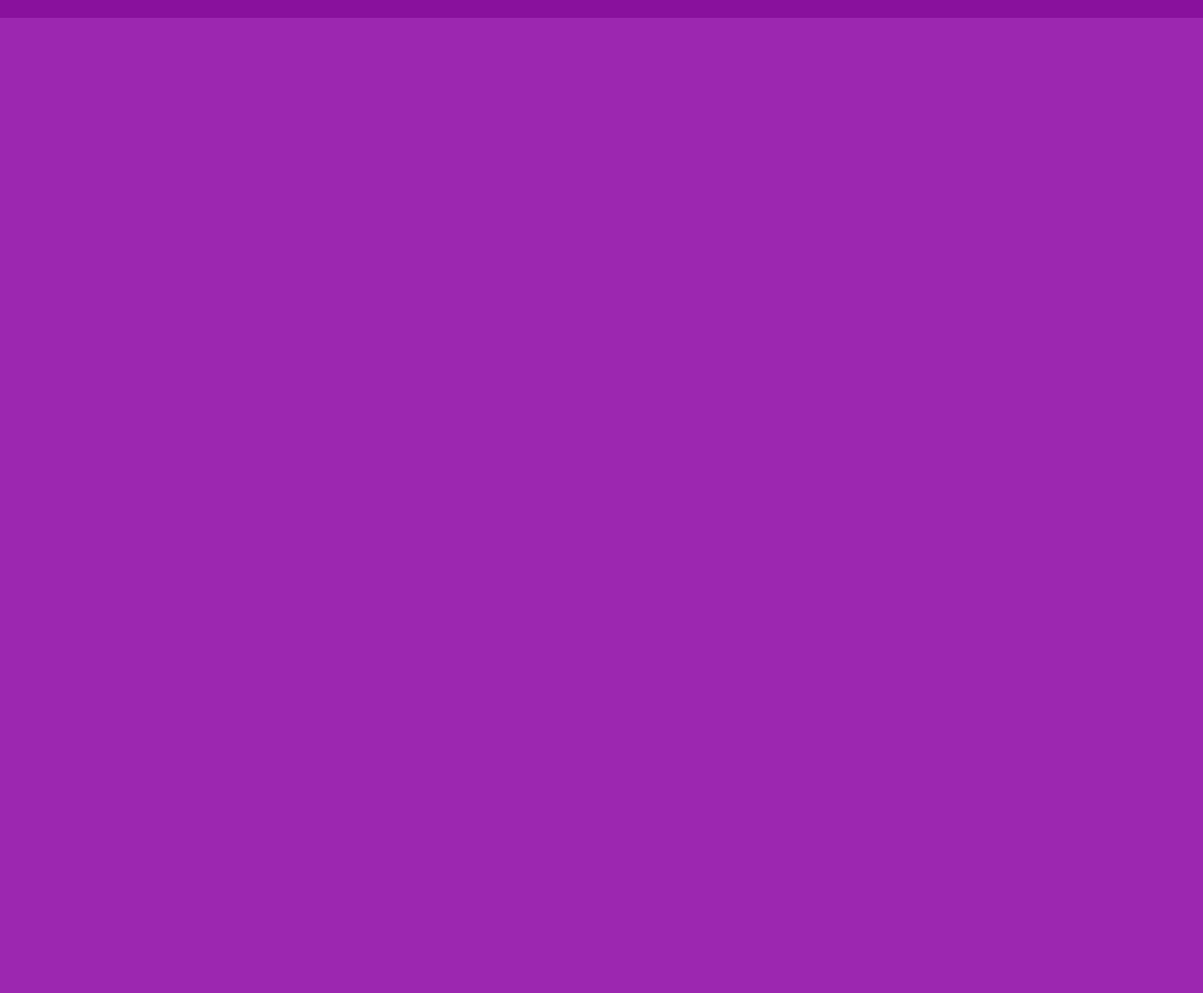
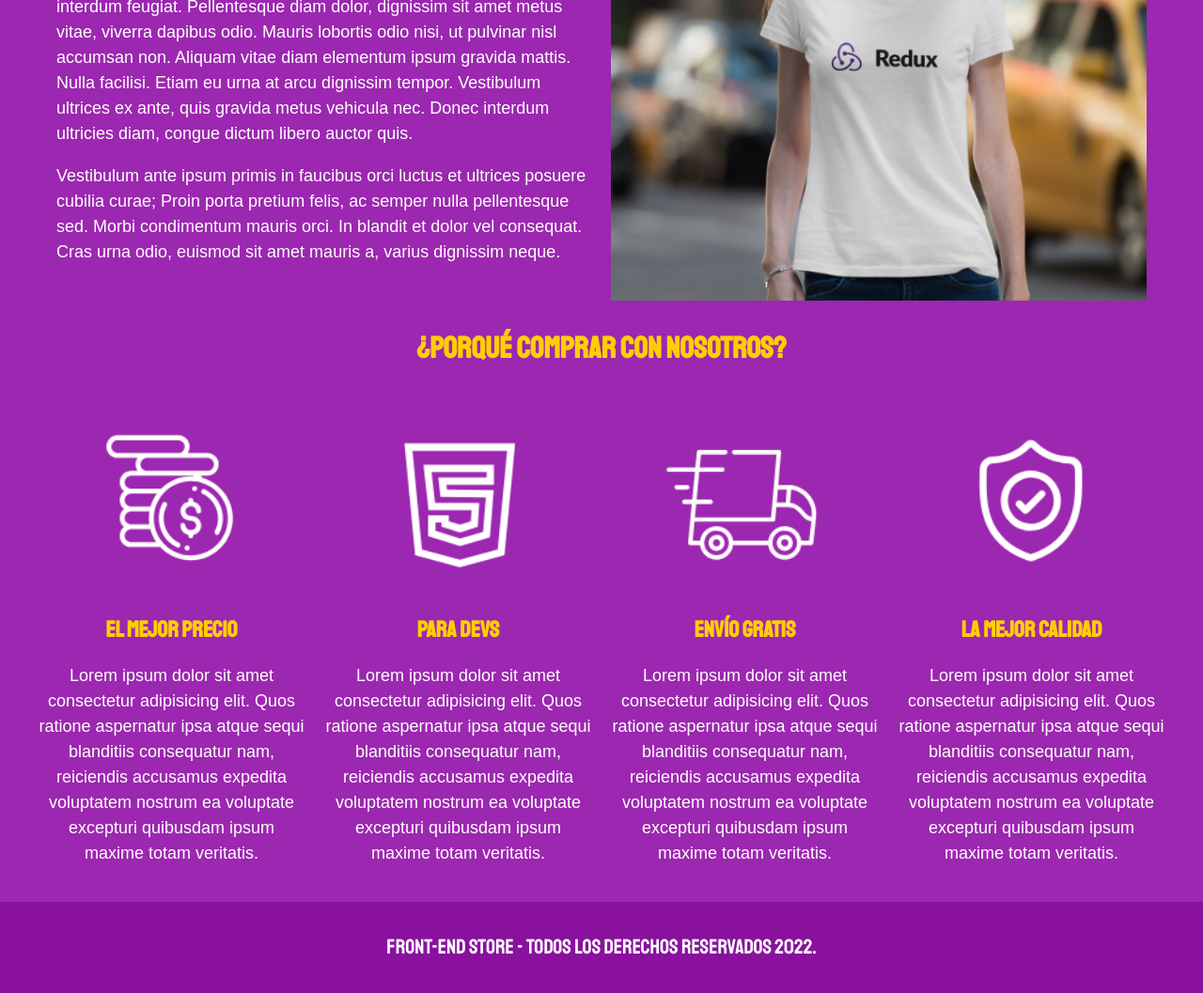
Before and after one commit to seba-m/Web-Page-Projects, a plain HTML site: page Proyecto Tienda/nosotros.html in a window 1280 px wide. Shown: the part 421-1478 px from the top of the page at 94% size. Before the commit the page ends 800 px from the top, so only its background shows below. Drawn offline with Linux system fonts and the light colour scheme.

Commit message:
actualizacion proyecto tienda.

```diff
--- a/Proyecto Tienda/css/styles.css
+++ b/Proyecto Tienda/css/styles.css
@@ -193,3 +193,60 @@ h3 {
         background-image: url(../img/grafico2.jpg);
     }
 }
+
+
+/*contenedor nosotros*/
+
+.nosotros {
+    display: grid;
+    grid-template-columns: 1fr;
+    place-self: center;
+    column-gap: 2rem;
+    margin: 2rem;
+}
+
+.nosotros__imagen {
+    width: 100%;
+    background-repeat: no-repeat;
+    background-size: cover;
+    grid-row: 1 / 2;
+    grid-column: 1 / 2;
+    align-self: center;
+}
+
+@media (min-width: 768px) {
+    .nosotros {
+        grid-template-columns: 1fr 1fr;
+    }
+    .nosotros__imagen {
+        grid-row: 1 / 2;
+        grid-column: 2 / 3;
+    }
+}
+
+
+/*bloques*/
+
+.bloques {
+    display: grid;
+    grid-template-columns: 1fr 1fr;
+    gap: 2rem;
+}
+
+.bloque {
+    text-align: center;
+}
+
+.bloque__titulo {
+    margin: 0;
+}
+
+.bloque__imagen {
+    width: 100%;
+}
+
+@media (min-width: 768px) {
+    .bloques {
+        grid-template-columns: 1fr 1fr 1fr 1fr;
+    }
+}
--- a/Proyecto Tienda/nosotros.html
+++ b/Proyecto Tienda/nosotros.html
@@ -26,9 +26,60 @@
     </nav>
 
     <main class="contenedor">
-        <h1>Nosotros</h1>
+        <h1>Sobre Nosotros</h1>
+
+        <div class="nosotros">
+            <div class="nosotros__contenido">
+                <p>Nam nec metus a risus auctor congue nec non felis. Donec eu diam facilisis, semper nisl sed, ultricies ligula. Duis convallis tortor eu mi interdum feugiat. Pellentesque diam dolor, dignissim sit amet metus vitae, viverra dapibus odio.
+                    Mauris lobortis odio nisi, ut pulvinar nisl accumsan non. Aliquam vitae diam elementum ipsum gravida mattis. Nulla facilisi. Etiam eu urna at arcu dignissim tempor. Vestibulum ultrices ex ante, quis gravida metus vehicula nec. Donec
+                    interdum ultricies diam, congue dictum libero auctor quis. </p>
+
+                <p>Vestibulum ante ipsum primis in faucibus orci luctus et ultrices posuere cubilia curae; Proin porta pretium felis, ac semper nulla pellentesque sed. Morbi condimentum mauris orci. In blandit et dolor vel consequat. Cras urna odio, euismod
+                    sit amet mauris a, varius dignissim neque.
+                </p>
+            </div>
+
+            <img class="nosotros__imagen" src="img/nosotros.jpg" alt="imagen camiseta redux">
+
+        </div>
 
     </main>
+
+    <section class="contenedor comprar">
+        <h2 class="comprar__titulo">¿Porqué comprar con nosotros?</h2>
+
+        <div class="bloques">
+            <div class="bloque">
+                <img class="bloque__imagen" src="img/icono_1.png" alt="porque comprar">
+                <h3 class="bloque__titulo">El Mejor Precio</h3>
+                <p>Lorem ipsum dolor sit amet consectetur adipisicing elit. Quos ratione aspernatur ipsa atque sequi blanditiis consequatur nam, reiciendis accusamus expedita voluptatem nostrum ea voluptate excepturi quibusdam ipsum maxime totam veritatis.</p>
+            </div>
+            <!--.bloque-->
+
+            <div class="bloque">
+                <img class="bloque__imagen" src="img/icono_2.png" alt="Para devs">
+                <h3 class="bloque__titulo">Para devs</h3>
+                <p>Lorem ipsum dolor sit amet consectetur adipisicing elit. Quos ratione aspernatur ipsa atque sequi blanditiis consequatur nam, reiciendis accusamus expedita voluptatem nostrum ea voluptate excepturi quibusdam ipsum maxime totam veritatis.</p>
+            </div>
+            <!--.bloque-->
+
+            <div class="bloque">
+                <img class="bloque__imagen" src="img/icono_3.png" alt="Envío gratis">
+                <h3 class="bloque__titulo">Envío gratis</h3>
+                <p>Lorem ipsum dolor sit amet consectetur adipisicing elit. Quos ratione aspernatur ipsa atque sequi blanditiis consequatur nam, reiciendis accusamus expedita voluptatem nostrum ea voluptate excepturi quibusdam ipsum maxime totam veritatis.</p>
+            </div>
+            <!--.bloque-->
+
+            <div class="bloque">
+                <img class="bloque__imagen" src="img/icono_4.png" alt="Mejor Calidad">
+                <h3 class="bloque__titulo">La Mejor Calidad</h3>
+                <p>Lorem ipsum dolor sit amet consectetur adipisicing elit. Quos ratione aspernatur ipsa atque sequi blanditiis consequatur nam, reiciendis accusamus expedita voluptatem nostrum ea voluptate excepturi quibusdam ipsum maxime totam veritatis.</p>
+            </div>
+            <!--.bloque-->
+        </div>
+        <!--.bloques-->
+
+    </section>
 
     <footer class="footer">
         <p class="footer__texto">Front-end Store - Todos los derechos reservados 2022.</p>
```
